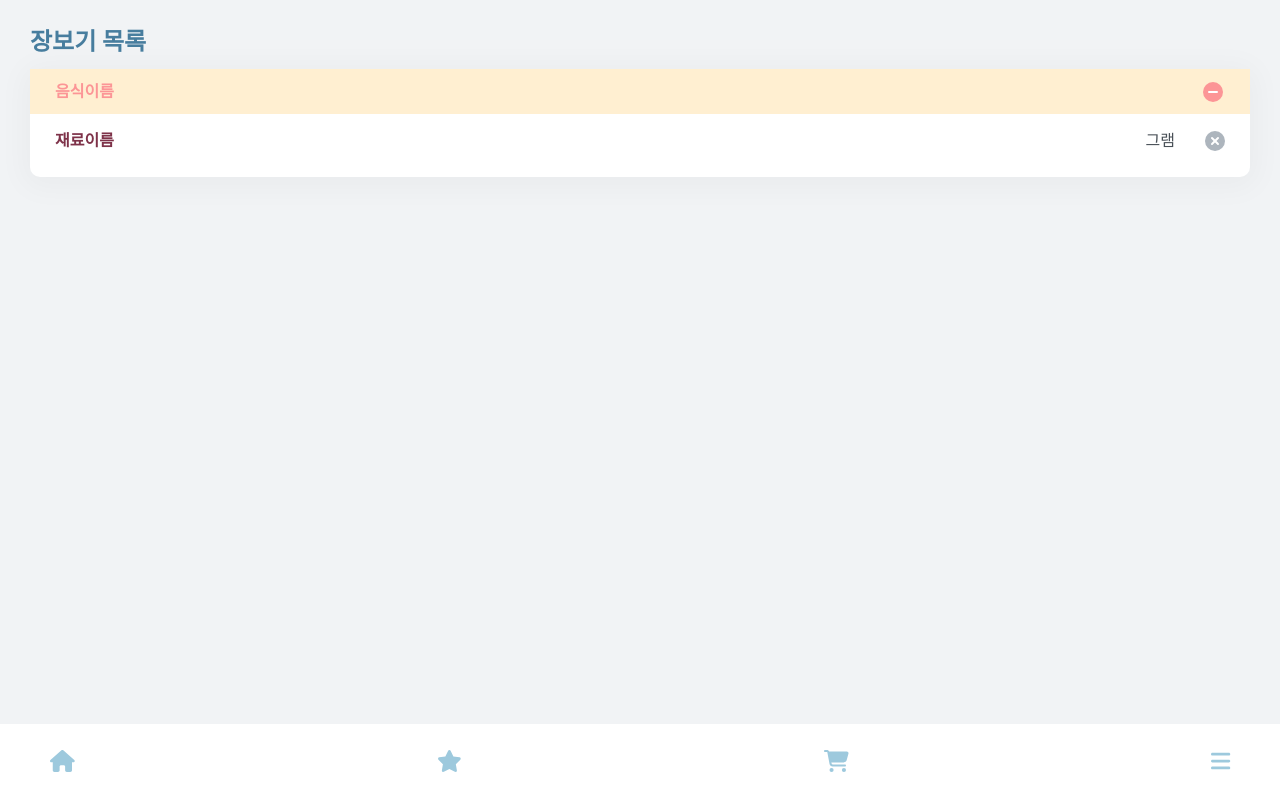
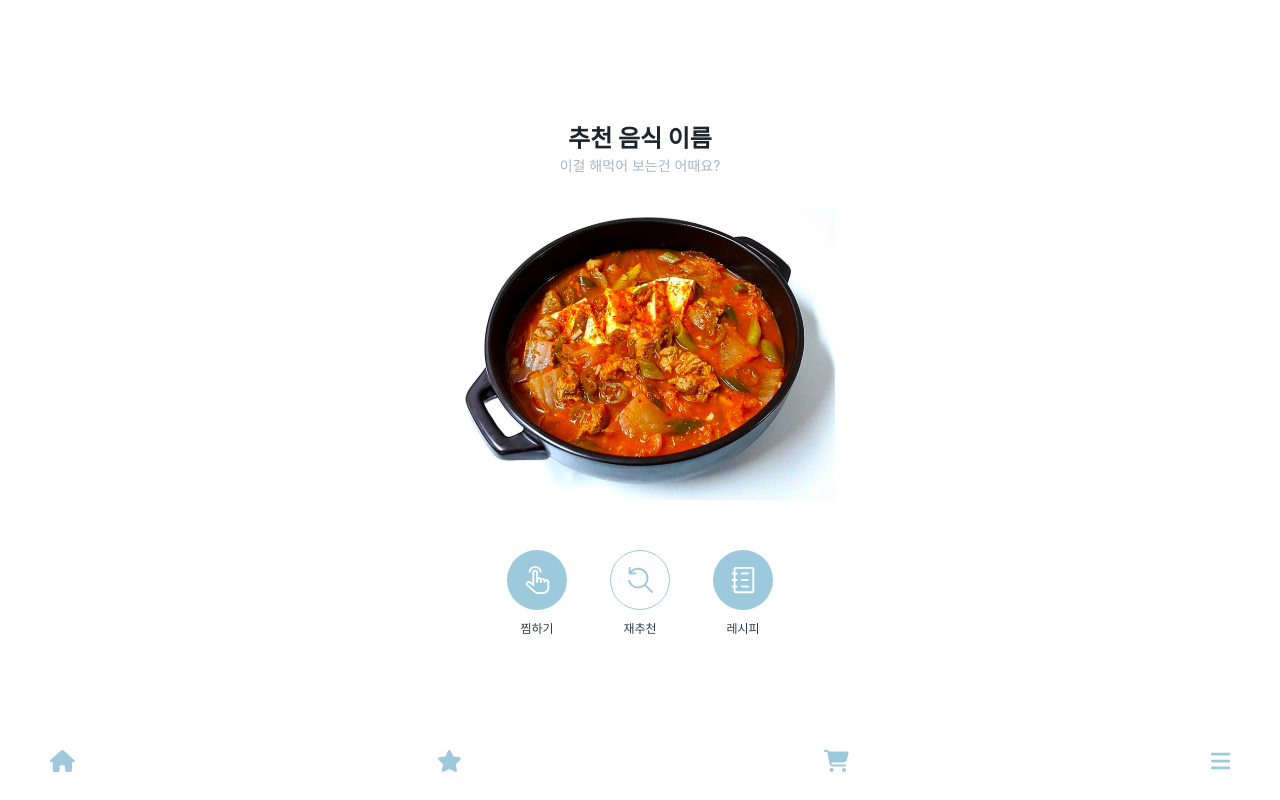
Before and after one commit to the-ultimate-team/typescript-react-toyproject, a React (Create React App) app: page /recommend in a window 1280 px wide. Built offline with nearby package versions, Linux system fonts and the light colour scheme.

Commit message:
feat:react-router-dom

```diff
--- a/package.json
+++ b/package.json
@@ -15,10 +15,13 @@
     "@types/node": "^16.11.26",
     "@types/react": "^17.0.43",
     "@types/react-dom": "^17.0.14",
+    "@types/react-router": "^5.1.18",
+    "@types/react-router-dom": "^5.3.3",
     "normalize.css": "^8.0.1",
     "react": "^17.0.2",
     "react-dom": "^17.0.2",
     "react-router": "^6.3.0",
+    "react-router-dom": "^6.3.0",
     "react-scripts": "5.0.0",
     "styled-components": "^5.3.5",
     "typescript": "^4.6.3",
--- a/src/App.tsx
+++ b/src/App.tsx
@@ -1,26 +1,29 @@
-import React from "react";
+// import React from "react";
+import * as React from "react";
 // import StatusBar from "./components/StatusBar";
 import NavigaionBar from "./components/NavigaionBar";
-import Home from "./Home";
-import RecommendPage from "./components/RecommendPage";
 import styled from "styled-components";
-import Detail from "./components/Detail";
-import Dibs from "./components/Dibs";
-import Cart from "./components/Cart";
+import { BrowserRouter, Routes, Route } from "react-router-dom";
+import { routePages } from "./routes/index";
 
-function App() {
+const App: React.FC = () => {
   return (
     <AppStyle>
-      {/* <StatusBar /> */}
-      {/* <Home /> */}
-      {/* <RecommendPage /> */}
-      {/* <Detail /> */}
-      {/* <Dibs /> */}
-      <Cart />
-      <NavigaionBar />
+      <BrowserRouter>
+        <Routes>
+          {routePages.map((route, i) => (
+            <Route
+              key={`routes__${i}`}
+              path={route.path}
+              element={route.element}
+            />
+          ))}
+        </Routes>
+        <NavigaionBar />
+      </BrowserRouter>
     </AppStyle>
   );
-}
+};
 
 const AppStyle = styled.div`
   width: 100vw;
--- a/src/Home.tsx
+++ b/src/Home.tsx
@@ -1,4 +1,4 @@
-import React from "react";
+import { Link } from "react-router-dom";
 import styled from "styled-components";
 import MainHomeImage from "./assets/mainHomeImage.svg";
 
@@ -14,7 +14,9 @@ const Home = () => {
         시작하기를 누르면 오늘의 추천 요리가 뜹니다.
       </MainMaualFontStyle>
       <div style={{ margin: "24px 0 96px 0" }}>
-        <MainStartButtonStyle>시작하기</MainStartButtonStyle>
+        <Link to="/recommend">
+          <MainStartButtonStyle>시작하기</MainStartButtonStyle>
+        </Link>
       </div>
     </MainTagStyle>
   );
--- a/src/components/NavigaionBar.tsx
+++ b/src/components/NavigaionBar.tsx
@@ -7,22 +7,34 @@ import {
   faCartShopping,
   faBars,
 } from "@fortawesome/free-solid-svg-icons";
+import { Link } from "react-router-dom";
 
 const NavigaionBar = () => {
   return (
     <NavigationBarStyle>
+      <Link to="/">
         <FontAwesomeSize>
           <FontAwesomeIcon icon={faHouse} />
         </FontAwesomeSize>
+      </Link>
+
+      <Link to="/dibs">
         <FontAwesomeSize>
           <FontAwesomeIcon icon={faStar} />
         </FontAwesomeSize>
+      </Link>
+
+      <Link to="/cart">
         <FontAwesomeSize>
           <FontAwesomeIcon icon={faCartShopping} />
         </FontAwesomeSize>
+      </Link>
+
+      <Link to="/login">
         <FontAwesomeSize>
           <FontAwesomeIcon icon={faBars} />
         </FontAwesomeSize>
+      </Link>
     </NavigationBarStyle>
   );
 };
--- a/src/components/RecommendPage.tsx
+++ b/src/components/RecommendPage.tsx
@@ -23,7 +23,7 @@ const RecommendPage = () => {
           <IconExplanationStyle>찜하기</IconExplanationStyle>
         </BtnFontStyle>
 
-        <BtnFontStyle>
+        <BtnFontStyle style={{ margin: "0 43px" }}>
           <BtnClickStyle stroke={false}>
             <img src={FoodRefreshImg} alt="찜하기 이미지" />
           </BtnClickStyle>
@@ -66,13 +66,13 @@ const BtnFontStyle = styled.div`
 `;
 
 const ThreeBtnSort = styled.div`
-  width: 266px;
-  height: 50px;
+  /* width: 266px; */
+  /* height: 50px; */
   display: flex;
   justify-content: space-between;
   align-items: center;
   margin: 47px 0 94px 0;
-  padding: 0 62px;
+  /* padding: 0 62px; */
 `;
 
 const RecommendResultImgStyle = styled.div`
--- /dev/null
+++ b/src/routes/index.tsx
@@ -0,0 +1,28 @@
+import Home from "../Home";
+import RecommendPage from "../components/RecommendPage";
+import Detail from "../components/Detail";
+import Dibs from "../components/Dibs";
+import Cart from "../components/Cart";
+
+export const routePages = [
+  {
+    path: "/",
+    element: <Home />,
+  },
+  {
+    path: "/recommend",
+    element: <RecommendPage />,
+  },
+  {
+    path: "/detail",
+    element: <Detail />,
+  },
+  {
+    path: "/dibs",
+    element: <Dibs />,
+  },
+  {
+    path: "/cart",
+    element: <Cart />,
+  },
+];
```
Also changed, not shown: 1 other file (tests, documents, lock files or other folders). Lines whose indentation alone changed are shown as unchanged.
